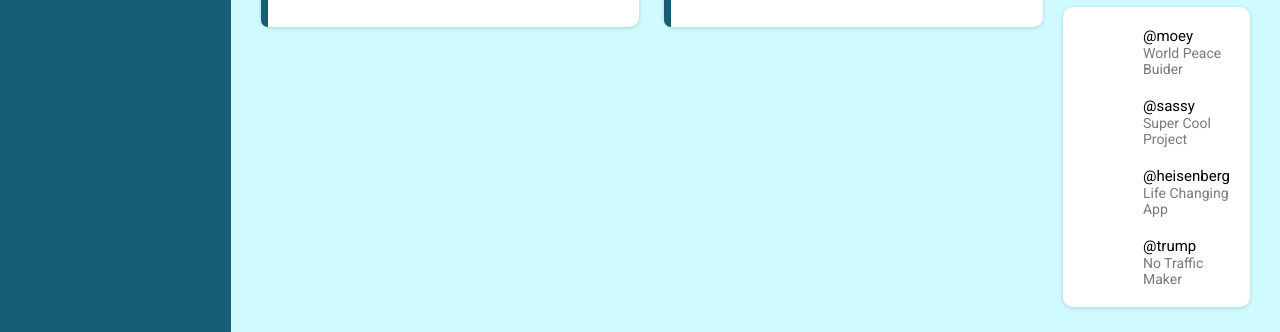
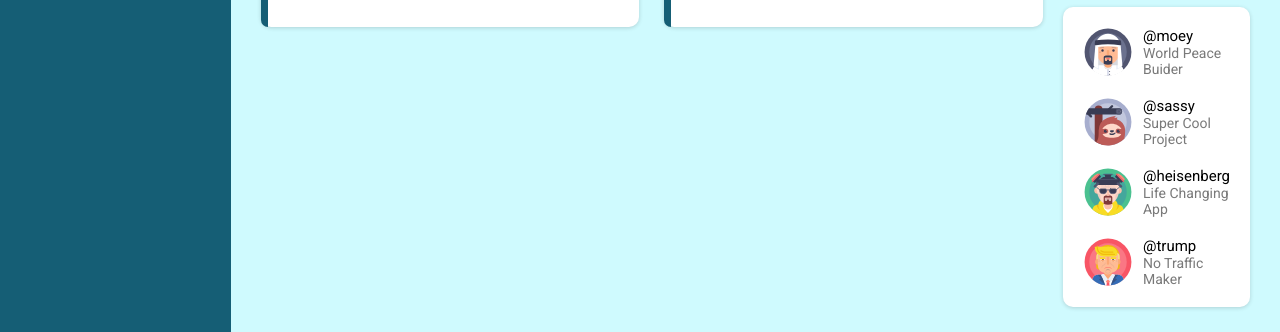
Before and after one commit to adrian-y1/TOP-Admin-Dashboard, a plain HTML site: page index.html in a window 1280 px wide. Shown: the part 860-1192 px from the top of the page. Drawn offline with Linux system fonts and the light colour scheme; the site is published under a folder, as on GitHub Pages, so addresses that start at the root find nothing.

Commit message:
Fixed: trending images not rendering

```diff
--- a/index.html
+++ b/index.html
@@ -158,19 +158,19 @@
                     <h3>Trending</h3>
                     <div class="trending-card-container">
                         <div class="trending-card">
-                            <img src="/icons/man1.svg" alt="">
+                            <img src="icons/man1.svg" alt="">
                             <p><span>@moey</span> World Peace Buider</p>
                         </div>
                         <div class="trending-card">
-                            <img src="/icons/sloth.svg" alt="">
+                            <img src="icons/sloth.svg" alt="">
                             <p><span>@sassy</span> Super Cool Project</p>
                         </div>
                         <div class="trending-card">
-                            <img src="/icons/walter-white.svg" alt="">
+                            <img src="icons/walter-white.svg" alt="">
                             <p><span>@heisenberg</span> Life Changing App</p>
                         </div>
                         <div class="trending-card">
-                            <img src="/icons/man2.svg" alt="">
+                            <img src="icons/man2.svg" alt="">
                             <p><span>@trump</span> No Traffic Maker</p>
                         </div>
                     </div>
```
